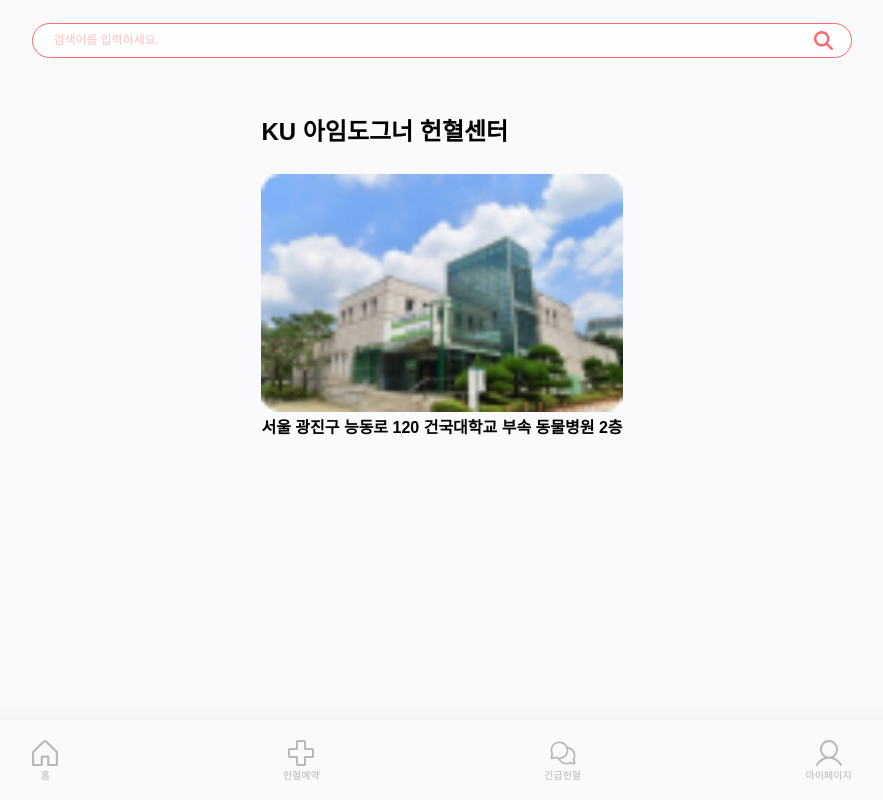
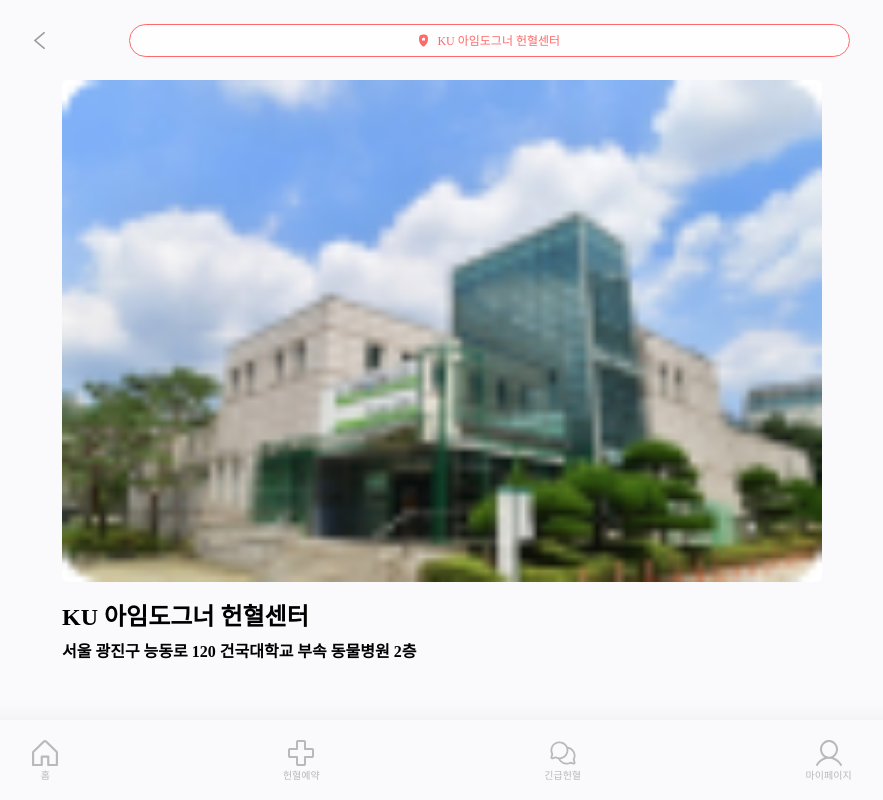
Before and after one commit to LikeLion-at-DGU/2024-hackathon-3-sharedog-frontend, a React (Vite) app: page /calendar/1 in a window 1280 px wide. Shown: the whole page, without its empty margins (198-1081 px from the left). Built offline with nearby package versions, Linux system fonts and the light colour scheme; no server answers.

Commit message:
헌열 예약 상세 페이지 헤더 구현 완료

```diff
--- a/src/pages/calendarPage/Calendar.jsx
+++ b/src/pages/calendarPage/Calendar.jsx
@@ -3,34 +3,7 @@
 import { useParams } from "react-router-dom";
 import dummyReservation from '../../data/dummyReservation';
 import styled from "styled-components";
-import { Wrapper } from "../reservationPage/Styled";
-
-const Container = styled.div`
-  padding: 20px;
-  max-width: 800px;
-  margin: 0 auto;
-  font-family: Arial, sans-serif;
-`;
-
-const Title = styled.h1`
-  font-size: 24px;
-  font-weight: bold;
-  margin-top: 20px;
-  margin-bottom: 10px;
-`;
-
-const Image = styled.img`
-  width: 100%;
-  height: auto;
-  border-radius: 8px;
-  margin-top: 20px;
-`;
-
-const TextContent = styled.p`
-  font-size: 16px;
-  line-height: 1.6;
-  margin-bottom: 10px;
-`;
+import { Wrapper, Container, Title, Image, TextContent, HosInfo } from "./Styled";
 
 function Calendar() {
   const { id } = useParams();
@@ -40,9 +13,11 @@
       <Header/>
       <Wrapper>
         <Container>
-          <Title>{hospital.name}</Title>
           <Image src={hospital.image} alt={hospital.name} />
-          <TextContent>{hospital.place}</TextContent>
+          <HosInfo>
+            <Title>{hospital.name}</Title>
+            <TextContent>{hospital.place}</TextContent>
+          </HosInfo>
         </Container>
       </Wrapper>
     </>
--- a/src/pages/calendarPage/Styled.jsx
+++ b/src/pages/calendarPage/Styled.jsx
@@ -15,108 +15,35 @@
   overflow-y: auto;
 `;
 
-export const RegionButtonsContainer = styled.div`
-  display: flex;
+export const Container = styled.div`
+  padding: 0 20px;
+  max-width: 800px;
   width: 88%;
   margin: 0 auto;
-  position: sticky;
-  top: 0;
-  background: #FAFAFC; // 고정될 때 배경색을 지정하여 스크롤 시 병원 카드와 구분되도록 함
-  z-index: 1000;
-  padding: 10px 0;
+  font-family: SUIT;
 `;
 
-export const RegionButtons = styled.div`
-  display: flex;
-  width: 88%;
-  margin: 0 auto;
-  align-items: center;
-  /* gap: 12px; */
-  justify-content: space-between;
-  flex-shrink: 0;
+export const Title = styled.h1`
+  font-size: 24px;
+  font-weight: bold;
+  margin-top: 20px;
+  margin-bottom: 10px;
 `;
 
-export const RegionButton = styled.button`
-  display: flex;
-  padding: auto;
-  justify-content: center;
-  align-items: center;
-  gap: 10px;
-  flex-shrink: 0;
-  border-radius: 50px;
-  border: 1px solid #D9D9D9;
-  background-color: white;
-  color: var(--Gray-Gray01, #9C9CA1);
-  text-align: center;
-  font-family: SUIT;
-  font-style: normal;
-  font-weight: 400;
-  line-height: normal;
-  box-sizing: border-box; // 패딩과 보더를 포함하여 크기를 계산
-  cursor: pointer;
-  &.active {
-    border: 1px solid var(--Red-Red04, #FF6969);
-    color: var(--Red-Red04, #FF6969);
-    background: rgba(255, 105, 105, 0.20);
-  }
+export const Image = styled.img`
+  width: 100%;
+  height: auto;
+  border-radius: 6px;
 `;
 
-export const HospitalContainer = styled.div`
-  width: 80%;
-  padding: 20px 0;
-  margin: 0 auto;
-  display: flex;
-  flex-direction: column;
-  gap: 10px;
-  align-items: center;
-  justify-content: center;
+export const TextContent = styled.p`
+  font-size: 16px;
+  line-height: 1.6;
+  margin-bottom: 10px;
 `;
 
-export const HospitalCard = styled.div`
-  display: flex;
-  align-items: center;
-  border-radius: 10px;
-  border: 1px solid var(--Color-Gray-Gray01, #EAEAEA);
-  background: #FFF;
-  padding: 10px;
-  margin-bottom: 10px;
-  width: 100%;
-`;
+export const HosInfo = styled.div`
 
-export const HospitalImage = styled.img`
-  width: 103px;
-  height: 68px;
-  margin-right: 20px;
-`;
-
-export const HospitalInfo = styled.div`
-  display: flex;
-  flex-direction: column;
-  align-items: flex-start;
-  gap: 9px;
-  h1 {
-    color: #000;
-    font-family: SUIT;
-    font-size: 12px;
-    font-style: normal;
-    font-weight: 700;
-    line-height: normal;
-  }
-  p {
-    color: var(--Gray-Gray03, #3A3A3C);
-    font-family: SUIT;
-    font-size: 10px;
-    font-style: normal;
-    font-weight: 500;
-    line-height: normal;
-  }
-`;
-
-export const HosPlace = styled.div`
-  display: flex;
-  flex-direction: row;
-  align-items: flex-start;
-  gap: 6px;
 `;
 
 export {VectorIcon};
--- a/src/pages/calendarPage/header/Header.jsx
+++ b/src/pages/calendarPage/header/Header.jsx
@@ -1,7 +1,10 @@
 import React from 'react';
 import styled from 'styled-components';
-import { FontAwesomeIcon } from '@fortawesome/react-fontawesome';
-import { faMagnifyingGlass as faMagnifyingGlassSolid } from "@fortawesome/free-solid-svg-icons";
+import BackBtnSVG from "../../../assets/icons/backMyPage.svg?react";
+import { useNavigate } from "react-router-dom";
+import { useParams } from "react-router-dom";
+import dummyReservation from "../../../data/dummyReservation";
+import { VectorIcon } from '../Styled';
 
 const Wrapper = styled.div`
     display: flex;
@@ -9,69 +12,75 @@
     width: 100%;
     height: 10vh;
 `;
+
 const HeaderBox = styled.div`
     display: flex;
-    justify-content: space-between;
+    justify-content: space-around;
     align-items: center;
-    width: 80%;
-    gap: 22px;
+    width: 88%;
 `;
+
 const Search = styled.div`
     display: flex;
-    justify-content: center;
     align-items: center;
+    justify-content:center;
     box-sizing: border-box;
-    padding: 7px 18px;
-    width: 100%;
+    width: 80%;
     min-width: 260px;
     min-height: 33px;
     border-radius: 50px;
     border: 1px solid #FF6969;
     background: rgba(255, 255, 255, 0.80);
+    position: relative; /* Enable positioning for child elements */
 `;
-const SearchBtn = styled.button`
+
+const HosPlace = styled.div`
+  display: flex;
+  flex-direction: row;
+  align-items: center;
+  gap: 9px;
+  color: var(--Red-Red04, #FF6969);
+  font-family: SUIT;
+  font-size: 12px;
+  font-style: normal;
+  font-weight: 500;
+  line-height: normal;
+`;
+
+const BackBtn = styled.button`
     display: flex;
     font-size: 19px;
     justify-content: center;
     align-items: center;
-    color: #FF6969;
     background: none;
     border: none;
     padding: 0;
     margin: 0;
     cursor: pointer;
 `;
-const SearchIcon = ({ icon }) => (
-    <SearchBtn>
-        <FontAwesomeIcon icon={icon} />
-    </SearchBtn>
-);
 
-const SearchInput = styled.input`
-    flex: 1;
-    border: none;
-    outline: none;
-    background: transparent;
-    color: #9C9CA1;
-    font-family: SUIT;
-    font-size: 12px;
-    font-weight: 500;
-    &::placeholder {
-        color: rgba(255, 105, 105, 0.40);
-    }
-`;
+const Header = () => {
+    const navigate = useNavigate();
 
-const Header = ({ onSearchChange }) => {
+    const goBack = () => {
+        navigate(-1);
+    };
+
+    const { id } = useParams();
+    const hospital = dummyReservation.find((hospital) => hospital.id === parseInt(id));
+
     return (
         <Wrapper>
             <HeaderBox>
-                <Search>
-                    <SearchInput
-                        placeholder="검색어를 입력하세요."
-                        onChange={onSearchChange}
-                    />
-                    <SearchIcon icon={faMagnifyingGlassSolid} />
-                </Search>
+              <BackBtn onClick={goBack}>
+                  <BackBtnSVG />
+              </BackBtn>
+              <Search>
+                <HosPlace>
+                  <VectorIcon />
+                  <p>{hospital.name}</p>
+                </HosPlace>
+              </Search>
             </HeaderBox>
         </Wrapper>
     );
```
